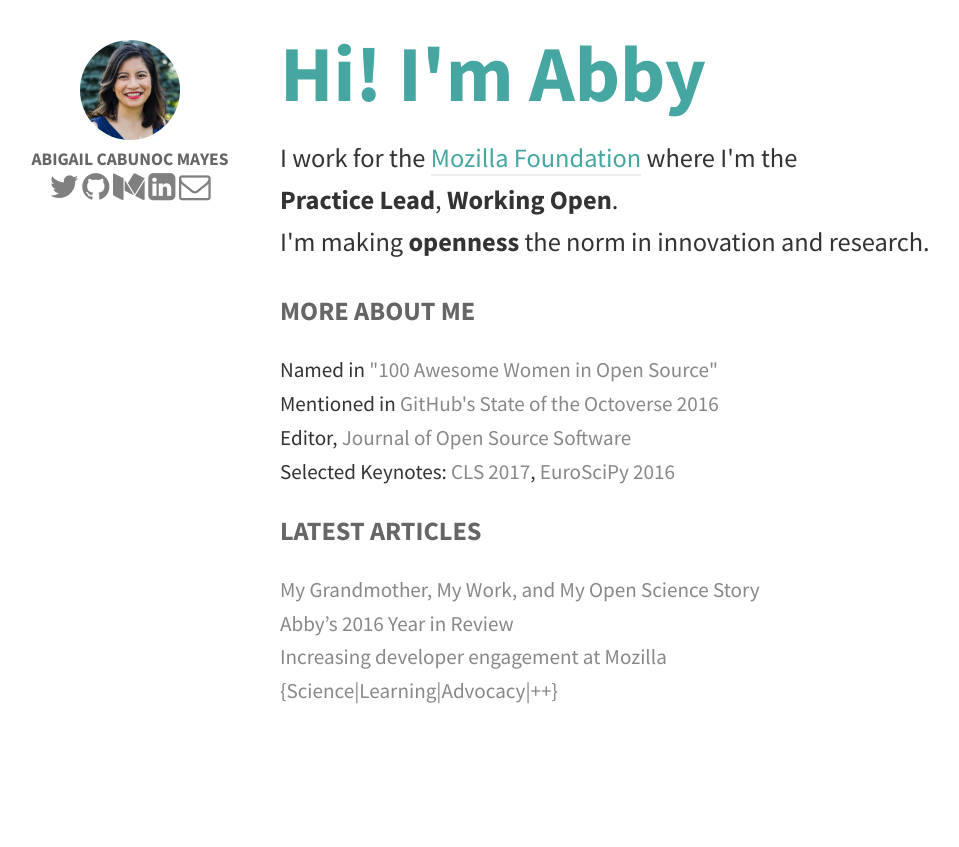
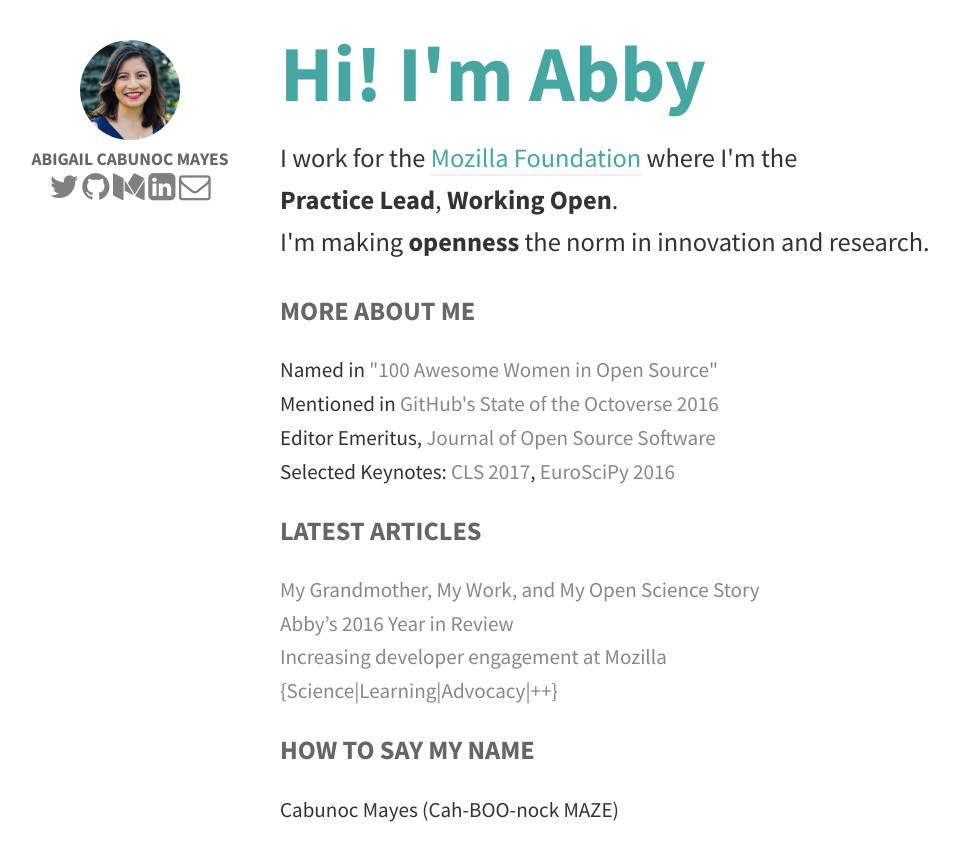
Before and after one commit to abbycabs/abbycabs.github.com, a plain HTML site: page index.html in a window 1280 px wide. Shown: the whole page, without its empty margins (20-979 px from the left). Before the commit the page ends 800 px from the top, so only its background shows below. Drawn offline with Linux system fonts and the light colour scheme.

Commit message:
add pronunciation, editor emeritus

```diff
--- a/index.html
+++ b/index.html
@@ -48,7 +48,7 @@
                 <ul>
 									 <li>Named in <a href="https://blog.sourced.tech/post/100-awesome-women-in-the-open-source-community-you-should-know/" target="_blank">"100 Awesome Women in Open Source"</a></li>
 									 <li>Mentioned in <a href="https://octoverse.github.com/2016/" target="_blank">GitHub's State of the Octoverse 2016</a></li>
-									 <li>Editor, <a href="http://joss.theoj.org/" target="_blank">Journal of Open Source Software</a></li>
+									 <li>Editor Emeritus, <a href="http://joss.theoj.org/" target="_blank">Journal of Open Source Software</a></li>
 									 <li>Selected Keynotes: <a href="http://www.communityleadershipsummit.com/" target="_blank">CLS 2017</a>, <a href="https://www.euroscipy.org/2016/" target="_blank">EuroSciPy 2016</a></li>
 
           			</ul>
@@ -62,7 +62,12 @@
                   <li><a href="http://blog.abigailcabunoc.com/increasing-developer-engagement-at-mozilla-science-learning-advocacy" target="_blank">Increasing developer engagement at Mozilla {Science|Learning|Advocacy|++}</a></li>
 
                 </ul>
+              <section>
+                <h3>HOW TO SAY MY NAME</h3>
+              <ul><li>Cabunoc Mayes (Cah-BOO-nock MAZE)</li></ul>
+              </section>
             </section>
+
 
         </section>
 	</div>
```
